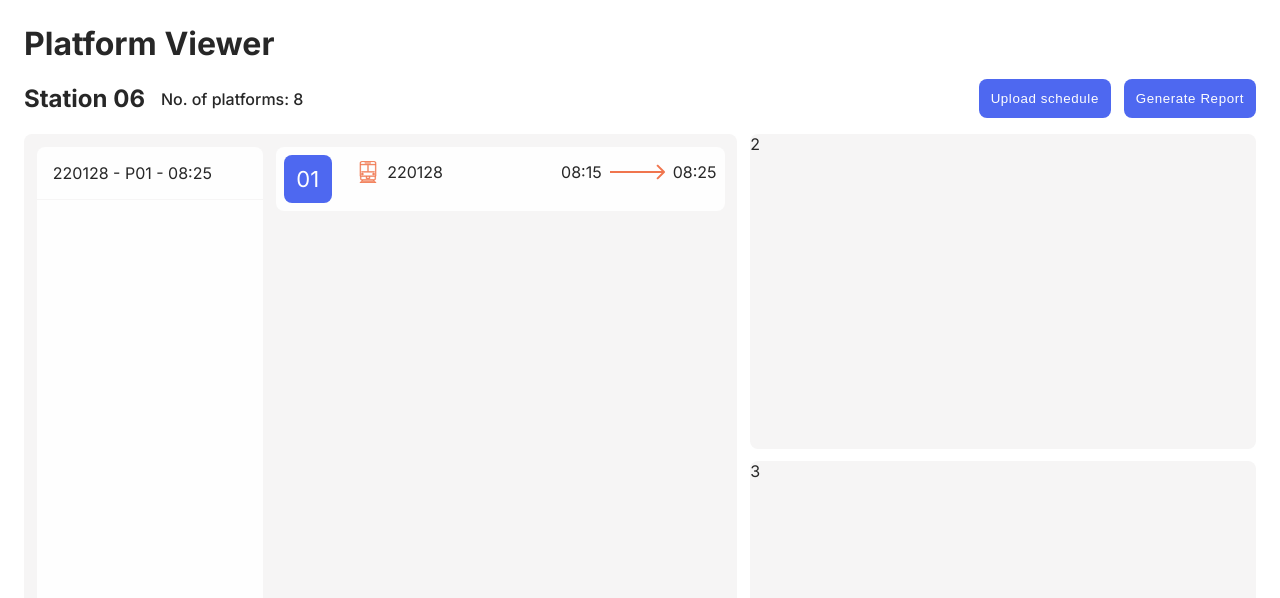
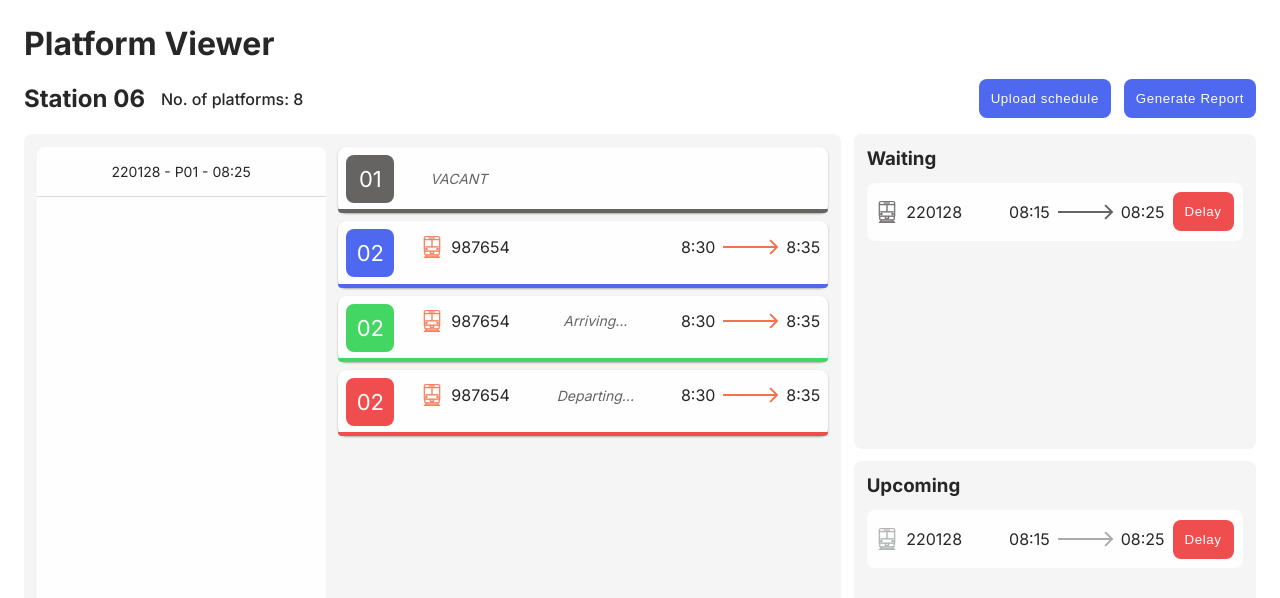
Before and after one commit to crisner/platform-scheduler, a Next.js app: page / in a window 1280 px wide. Shown: the top 598 px of the page. Built offline with nearby package versions, Linux system fonts and the light colour scheme.

Commit message:
Create platform item

```diff
--- a/src/app/page.css
+++ b/src/app/page.css
@@ -3,7 +3,8 @@
   display: flex;
   justify-content: space-between;
 }
-.info-header .details, .info-header .action-btns {
+.info-header .details,
+.info-header .action-btns {
   display: flex;
   align-items: center;
   gap: 1rem;
@@ -25,7 +26,8 @@
   letter-spacing: 0.6px;
 }
 
-.btn.btn-primary, .btn.btn-danger {
+.btn.btn-primary,
+.btn.btn-danger {
   color: var(--white);
 }
 
@@ -45,6 +47,7 @@
   background-color: rgba(var(--danger), 0.93);
 }
 
+/* ======= PLATFORMS ======== */
 .content-container {
   height: calc(100dvh - 158px);
   display: grid;
@@ -53,7 +56,9 @@
   gap: 0.8rem;
 }
 
-.current-trains, .waiting-trains, .upcoming-trains {
+.current-trains,
+.waiting-trains,
+.upcoming-trains {
   background-color: var(--background);
   border-radius: var(--border-radius);
   min-height: 100%;
@@ -61,8 +66,8 @@
 
 .current-trains {
   display: grid;
-    grid-template-columns: 8;
-    grid-column: 1 / 8;
+  grid-template-columns: repeat(8, 1fr);
+  grid-column: 1 / 9;
   grid-row: 1 / 3;
   padding: 0.8rem;
   gap: 0.8rem;
@@ -76,7 +81,9 @@
 
 .current-trains .trains .train {
   padding: 1rem;
-    border-bottom: 1px solid var(--background);
+  border-bottom: 1px solid var(--neutral-light);
+  font-size: 14px;
+  text-align: center;
 }
 
 .current-trains .platforms {
@@ -84,15 +91,16 @@
 }
 
 .current-trains .platforms .platform {
-    /* display: flex;
-    justify-content: space-between; */
   display: grid;
   grid-template-columns: repeat(6, 1fr);
   grid-template-rows: auto;
-    padding: 0.5rem;
+  padding: 0.5rem 0 0 0;
   background-color: var(--white);
   border-radius: var(--border-radius);
-    gap: 0.5rem;
+  column-gap: 0.5rem;
+  row-gap: 0.4rem;
+  margin-bottom: 0.5rem;
+  box-shadow: 0 1px 2px var(--neutral);
 }
 
 .current-trains .platforms .platform .platform-number {
@@ -100,20 +108,19 @@
   display: flex;
   justify-content: center;
   align-items: center;
-    /* background-color: rgb(var(--primary)); */
   border-radius: var(--border-radius);
   color: var(--white);
   height: 48px;
   width: 48px;
   font-size: 22px;
+  margin-left: 0.5rem;
 }
 
-.current-trains .platforms .platform.platform-occupied .platform-status {
-    background-color: rgb(var(--primary));
-}
-
-.current-trains .platforms .platform.platform-occupied .platform-number {
-    background-color: rgb(var(--primary));
+.current-trains .platforms .platform .platform-status {
+  width: 100%;
+  height: 4px;
+  border-radius: 0 0 var(--border-radius) var(--border-radius);
+  grid-column: 1 / 7;
 }
 
 .current-trains .platforms .platform .train-info {
@@ -126,14 +133,110 @@
   align-items: center;
   gap: 0.5rem;
   margin-top: 0.4rem;
+  margin-right: 0.5rem;
 }
 
-.current-trains .platforms .platform .train-info .main-info > * {
+.current-trains .platforms .platform .train-info .main-info > *,
+.train-item > *,
+.train-item,
+.train-timings {
   display: flex;
   align-items: center;
   gap: 0.5rem;
 }
 
-.waiting-trains, .upcoming-trains {
-    grid-column: 8 / 13;
+/* ======= PLATFORM STATUS ======== */
+/* OCCUPIED */
+.current-trains .platforms .platform.platform-occupied .platform-status {
+  background-color: rgb(var(--primary));
 }
+
+.current-trains .platforms .platform.platform-occupied .platform-number {
+  background-color: rgb(var(--primary));
+}
+
+/* ARRIVE */
+.current-trains .platforms .platform.platform-arrive .platform-status {
+  background-color: rgb(var(--success));
+}
+
+.current-trains .platforms .platform.platform-arrive .platform-number {
+  background-color: rgb(var(--success));
+}
+
+/* DEPART */
+.current-trains .platforms .platform.platform-depart .platform-status {
+  background-color: rgb(var(--danger));
+}
+
+.current-trains .platforms .platform.platform-depart .platform-number {
+  background-color: rgb(var(--danger));
+}
+
+/* VACANT */
+.vacant-text, .status-text {
+    color: var(--gray);
+    margin: auto;
+    font-size: 14px;
+}
+.current-trains .platforms .platform.platform-vacant .platform-status {
+  background-color: var(--gray);
+}
+
+.current-trains .platforms .platform.platform-vacant .platform-number {
+  background-color: var(--gray);
+}
+
+/* ======= OTHER TRAINS ======== */
+.waiting-trains,
+.upcoming-trains {
+  grid-column: 9 / 13;
+  padding: 0.8rem 0;
+
+  h3 {
+    margin: 0 0.8rem;
+  }
+}
+
+.trains-container {
+  padding: 0.8rem;
+}
+
+.train-item {
+  padding: 0.6rem;
+  justify-content: space-between;
+  background-color: var(--white);
+  border-radius: var(--border-radius);
+}
+
+.train-item.train-waiting {
+  & > div > svg g,
+  & > div > svg path {
+    stroke: var(--gray);
+    fill: var(--gray);
+  }
+  & > div > .train-timings svg path {
+    fill: var(--gray);
+  }
+}
+
+.train-item.train-upcoming {
+  & > div > svg g,
+  & > div > svg path {
+    stroke: var(--neutral);
+    fill: var(--neutral);
+  }
+  & > div > .train-timings svg path {
+    fill: var(--neutral);
+  }
+}
+
+@media screen and (max-width: 1346px) {
+  .current-trains .trains {
+    grid-column: 1 / 4;
+  }
+
+  .current-trains .platforms {
+    grid-column: 4 / 9;
+  }
+}
--- a/src/app/page.js
+++ b/src/app/page.js
@@ -4,6 +4,7 @@ import TrainIcon from "../../public/assets/train.svg";
 import RightArrow from "../../public/assets/right-arrow.svg";
 import "@/app/page.css";
 import styles from "./page.module.css";
+import PlatformItem from "@/components/PlatformItem";
 
 export default function Dashboard() {
   return (
@@ -25,27 +26,50 @@ export default function Dashboard() {
             <div className="train">220128 - P01 - 08:25</div>
           </div>
           <div className="platforms">
-            <div className="platform platform-occupied">
-              <div className="platform-number">01</div>
-              <div className="train-info">
-                <div className="main-info">
+            <PlatformItem platformID="01" />
+            <PlatformItem platformID="02" trainID={'987654'} trainArrival={'8:30'} trainDeparture={'8:35'} status='CURR' />
+            <PlatformItem platformID="02" trainID={'987654'} trainArrival={'8:30'} trainDeparture={'8:35'} status='ARR' />
+            <PlatformItem platformID="02" trainID={'987654'} trainArrival={'8:30'} trainDeparture={'8:35'} status='DEP' />
+          </div>
+        </div>
+        <div className="waiting-trains">
+          <h3>Waiting</h3>
+          <div className="trains-container">
+            <div className="train-item train-waiting">
               <div>
                 <TrainIcon />
                 220128
               </div>
               <div>
+                <div className="train-timings">
                   <span>08:15</span>
                   <RightArrow />
                   <span>08:25</span>
                 </div>
-                </div>
-                <div className="sub-info"></div>
+                <button className="btn btn-danger">Delay</button>
               </div>
             </div>
           </div>
         </div>
-        <div className="waiting-trains">2</div>
-        <div className="upcoming-trains">3</div>
+        <div className="upcoming-trains">
+          <h3>Upcoming</h3>
+          <div className="trains-container">
+            <div className="train-item train-upcoming">
+              <div>
+                <TrainIcon />
+                220128
+              </div>
+              <div>
+                <div className="train-timings">
+                  <span>08:15</span>
+                  <RightArrow />
+                  <span>08:25</span>
+                </div>
+                <button className="btn btn-danger">Delay</button>
+              </div>
+            </div>
+          </div>
+        </div>
       </div>
     </main>
   );
--- /dev/null
+++ b/src/components/PlatformItem.jsx
@@ -0,0 +1,46 @@
+import React from "react";
+import TrainIcon from "../../public/assets/train.svg";
+import RightArrow from "../../public/assets/right-arrow.svg";
+
+const PlatformItem = ({
+  platformID = "00",
+  trainID,
+  trainArrival,
+  trainDeparture,
+  status,
+}) => {
+  const platformStatus =
+    status === "ARR"
+      ? "arrive"
+      : status === "DEP"
+      ? "depart"
+      : status === "CURR"
+      ? "occupied"
+      : "vacant";
+  return (
+    <div className={`platform platform-${platformStatus}`}>
+      <div className="platform-number">{platformID}</div>
+      {trainID && (
+        <div className="train-info">
+          <div className="main-info">
+            <div>
+              <TrainIcon />
+              {trainID}
+            </div>
+            {status === 'ARR' ? <em className="status-text">Arriving...</em> : status === 'DEP' ? <em className="status-text">Departing...</em> : null}
+            <div>
+              <span>{trainArrival}</span>
+              <RightArrow />
+              <span>{trainDeparture}</span>
+            </div>
+          </div>
+          <div className="sub-info"></div>
+        </div>
+      )}
+      {!trainID && <em className="vacant-text">VACANT</em>}
+      <div className="platform-status"></div>
+    </div>
+  );
+};
+
+export default PlatformItem;
```
Lines whose indentation alone changed are shown as unchanged.
